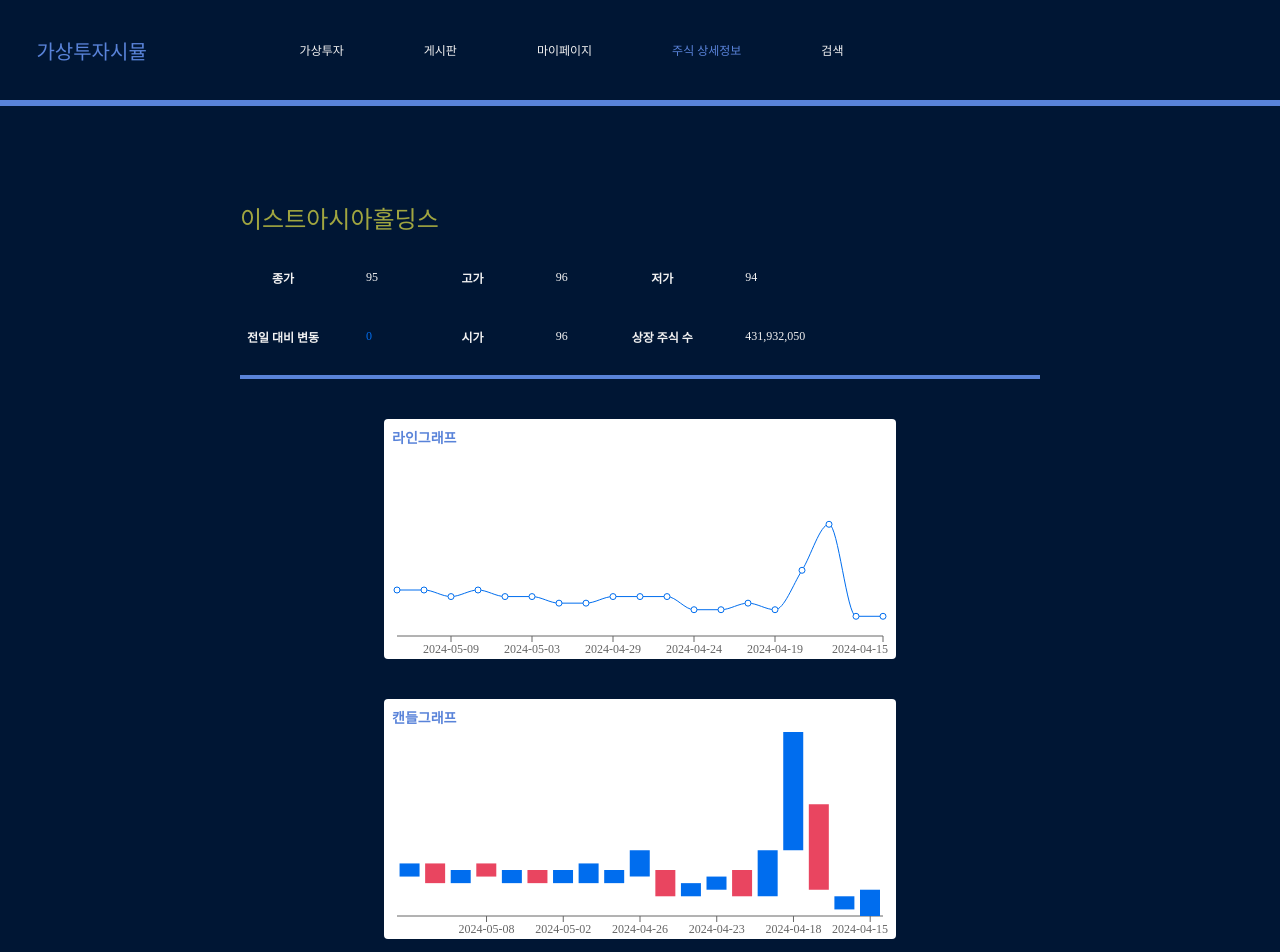
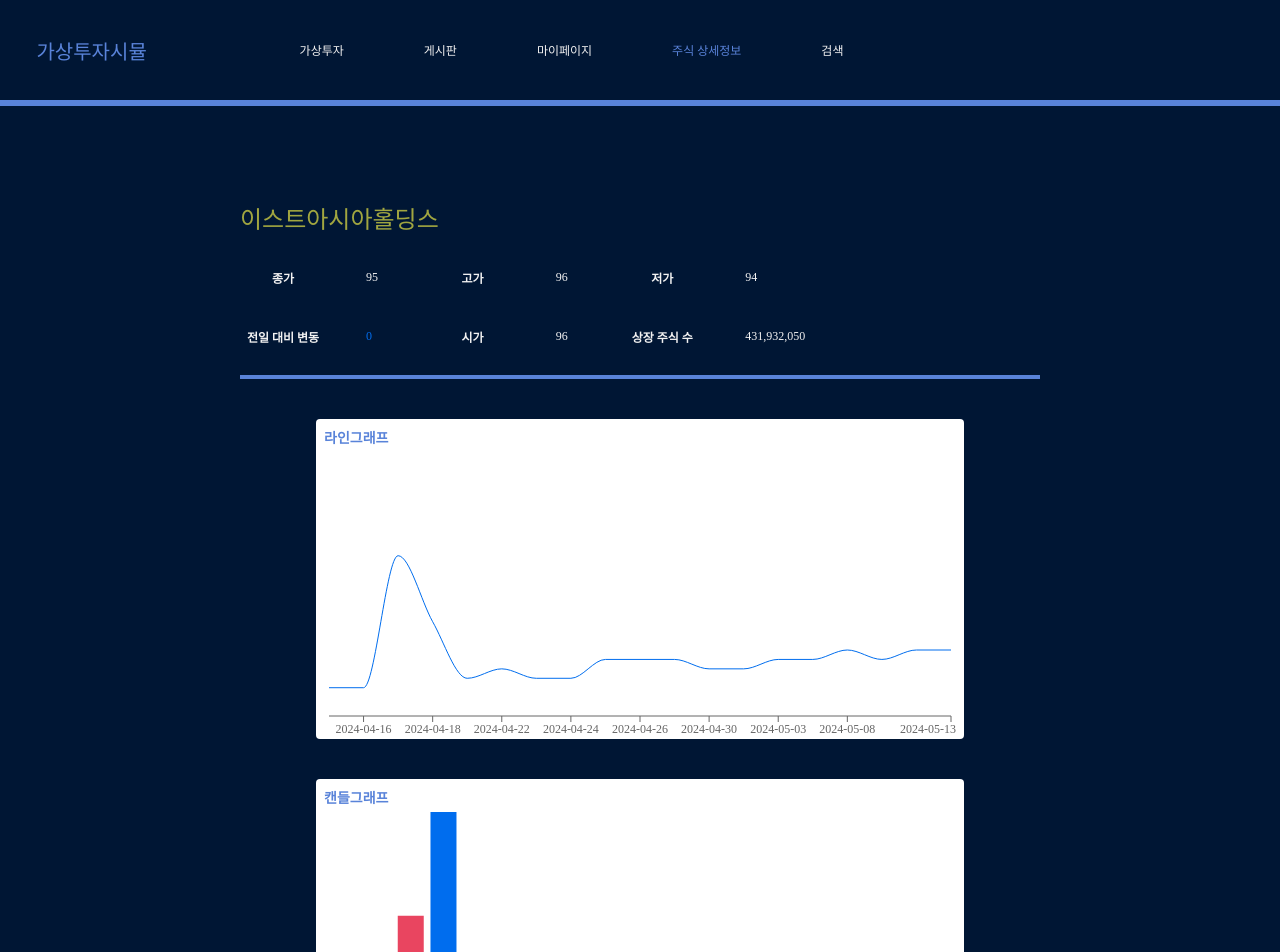
Before and after one commit to winnaba61/virtual-invest, a React (Vite) app in the folder FrontEnd/: page /stockInfo in a window 1280 px wide. Shown: the top 952 px of the page. Built offline with nearby package versions, Linux system fonts and the light colour scheme; a web font is replaced by a local one.

Commit message:
차트 수정

```diff
--- a/FrontEnd/src/components/chart/ChartCandle.jsx
+++ b/FrontEnd/src/components/chart/ChartCandle.jsx
@@ -14,26 +14,29 @@ import { dummyData } from '../../data/dummyData';
 import './chartCandle.css';
 
 export const ChartCandle = ({ title, data }) => {
-    const firstDataAvg = (dummyData[0].mkp + dummyData[0].clpr) / 2;
-    const minLowest = Math.min(...dummyData.map((entry) => entry.lopr));
-    const maxHighest = Math.max(...dummyData.map((entry) => entry.hipr));
-    const length = dummyData.length;
+    const reversedData = [...dummyData].reverse(); // 데이터를 뒤집습니다.
+    const firstDataAvg = (reversedData[0].mkp + reversedData[0].clpr) / 2;
+    const minLowest = Math.min(...reversedData.map((entry) => entry.lopr));
+    const maxHighest = Math.max(...reversedData.map((entry) => entry.hipr));
+    const length = reversedData.length;
 
     return (
         <div className="chartCandle">
             <h3 className="chart-title">{title}</h3>
             <ResponsiveContainer>
-                <BarChart data={data}>
+                <BarChart data={reversedData}>
+                    {' '}
+                    // 뒤집힌 데이터를 사용
                     <XAxis dataKey="basDt" />
                     <YAxis domain={[minLowest, maxHighest]} hide={true} />
                     <Tooltip />
                     <Bar
                         dataKey={(data) => {
-                            const range = [data.hipr, data.lopr];
+                            const range = [data.lopr, data.hipr];
                             return range;
                         }}
                     >
-                        {data.map((data) => (
+                        {reversedData.map((data) => (
                             <Cell fill={data.vs > 0 ? '#E94560' : '#006DEE'} />
                         ))}
                     </Bar>
--- a/FrontEnd/src/components/chart/ChartLine.jsx
+++ b/FrontEnd/src/components/chart/ChartLine.jsx
@@ -13,17 +13,20 @@ import { dummyData } from '../../data/dummyData';
 import './chartLine.css';
 
 export const ChartLine = ({ title, data }) => {
-    const firstDataAvg = (dummyData[0].mkp + dummyData[0].clpr) / 2;
-    const minLowest = Math.min(...dummyData.map((entry) => entry.lopr));
-    const maxHighest = Math.max(...dummyData.map((entry) => entry.hipr));
-    const length = dummyData.length;
+    const reversedData = [...dummyData].reverse(); // 데이터를 뒤집습니다.
+    const firstDataAvg = (reversedData[0].mkp + reversedData[0].clpr) / 2;
+    const minLowest = Math.min(...reversedData.map((entry) => entry.lopr));
+    const maxHighest = Math.max(...reversedData.map((entry) => entry.hipr));
+    const length = reversedData.length;
 
     return (
         <div className="chartLine">
             <h3 className="chart-title">{title}</h3>
             <ResponsiveContainer>
                 {/* 차트 크기 설정*/}
-                <LineChart data={data}>
+                <LineChart data={reversedData}>
+                    {' '}
+                    // 뒤집힌 데이터를 사용
                     <ReferenceLine strokeDasharray="5 5" y={firstDataAvg} stroke="black" />
                     <XAxis dataKey="basDt" />
                     <YAxis domain={[minLowest, maxHighest]} hide={true} />
@@ -31,7 +34,9 @@ export const ChartLine = ({ title, data }) => {
                     <Line
                         type="monotone"
                         dataKey="clpr"
-                        stroke={dummyData[length - 1].clpr > firstDataAvg ? '#E94560' : '#006DEE'}
+                        stroke={reversedData[length - 1].clpr > firstDataAvg ? '#E94560' : '#006DEE'}
+                        dot={false}
+                        activeDot={{ r: 8 }}
                     />
                 </LineChart>
             </ResponsiveContainer>
--- a/FrontEnd/src/pages/user/stockInfo/stockInfo.css
+++ b/FrontEnd/src/pages/user/stockInfo/stockInfo.css
@@ -34,7 +34,7 @@
 }
 
 .stockinfo-chart-container {
-    width: 80%;
+    width: 90%;
     display: flex;
     flex-direction: column;
     align-items: center;
@@ -43,10 +43,10 @@
 .stockinfo-chart {
     box-sizing: border-box;
     color: var(--black);
-    width: 80%;
-    height: 240px;
+    margin-left: 80px;
+    width: 90%;
+    height: 320px;
     margin-bottom: 40px;
-    margin-left: 160px;
 }
 
 .stockinfo-pagination {
```
